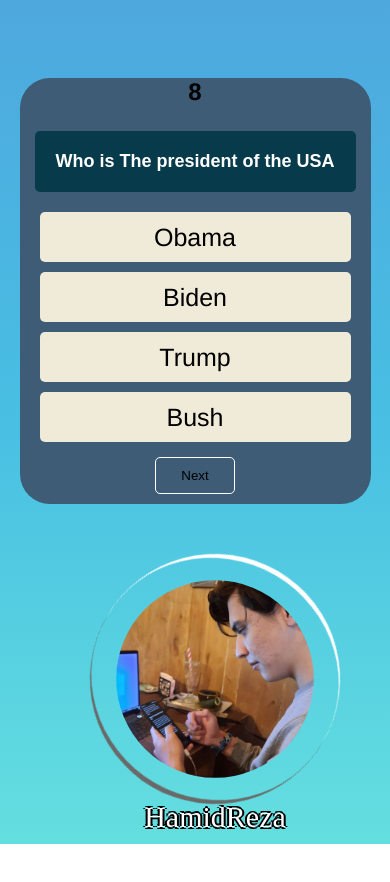
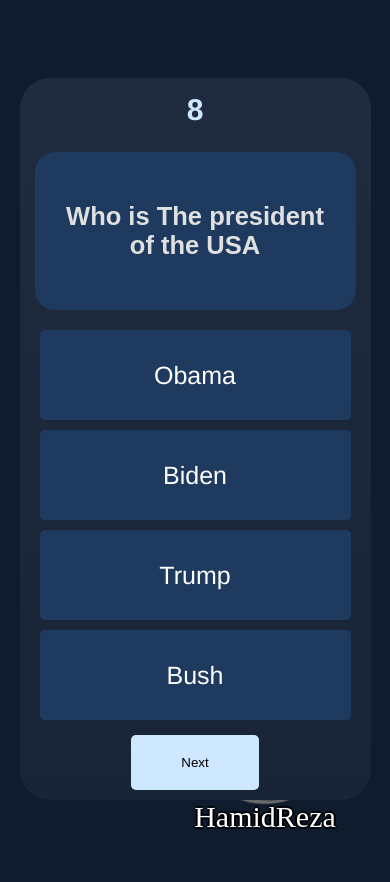
Before and after one commit to hamidrjpr2/quiz, a plain HTML site: page index.html in a window 390 px wide. Both pictures are taken after a click on the button "Start Quiz". Before the commit the page ends 844 px from the top, so only its background shows below. Drawn offline with nearby package versions, Linux system fonts and the light colour scheme; files that its build step writes are made by us from their sources.

Commit message:
Update style.scss

```diff
--- a/styles/style.scss
+++ b/styles/style.scss
@@ -4,9 +4,9 @@
   box-sizing: border-box;
 }
 
-$bg: #073b4c;
-$optionBg: #f0ebd8;
-$optionBgHover: #d1cdbe;
+$bg: #1f3a5f;
+$optionBg: #1f3a5f;
+$optionBgHover: #3d5a83;
 
 .profile {
   justify-content: end;
@@ -19,20 +19,20 @@ $optionBgHover: #d1cdbe;
   bottom: 40px;
   right: 50px;
 
-    &:hover>.outline {
+  &:hover > .outline {
     opacity: 0;
     visibility: 0;
   }
 
-    &:hover>div>.icons>a {
+  &:hover > div > .icons > a {
     offset-distance: 92%;
   }
 
-    &:hover>div>.icons>a{
+  &:hover > div > .icons > a {
     opacity: 1;
   }
 
-    >.outline {
+  > .outline {
     position: absolute;
     width: 250px;
     height: 250px;
@@ -43,27 +43,25 @@ $optionBgHover: #d1cdbe;
     border-top: 5px solid rgb(105, 105, 105);
     border-bottom: 5px solid white;
     animation: border-spin 5s infinite linear;
-        transition: .5s;
+    transition: 0.5s;
     // transform-origin: 50% 50%;
 
     @keyframes border-spin {
-
       to {
         transform: translate(-100%, -100%) rotate(360deg);
       }
     }
   }
 
-
-    >div {
+  > div {
     width: 250px;
     height: 250px;
     position: relative;
     border-radius: 50%;
     animation-fill-mode: backwards;
-        animation-name: move .5s;
+    animation-name: move 0.5s;
 
-        >.icons {
+    > .icons {
       display: flex;
       position: absolute;
       left: 50%;
@@ -74,15 +72,14 @@ $optionBgHover: #d1cdbe;
       height: 250px;
       border-radius: 50%;
 
-
-            >a {
-                transition: .4s;
+      > a {
+        transition: 0.4s;
         opacity: 0;
         color: snow;
         position: absolute;
         offset-rotate: 360deg;
         offset-distance: 0%;
-                transition: .5s;
+        transition: 0.5s;
 
         &:nth-of-type(1) {
           offset-path: path("M62.78,125H3.7c0,0-5.61-84.39,83.8-116.13");
@@ -90,46 +87,51 @@ $optionBgHover: #d1cdbe;
         }
 
         &:nth-of-type(2) {
-                    offset-path: path("M102.43,125H3.7c0,0-5.61-84.39,83.8-116.13 c0, 0, 17.15-6.61, 40.89-5.83");
+          offset-path: path(
+            "M102.43,125H3.7c0,0-5.61-84.39,83.8-116.13 c0, 0, 17.15-6.61, 40.89-5.83"
+          );
           transition-delay: 1s;
         }
 
         &:nth-of-type(3) {
-                    offset-path: path("M149.65,125H3.7c0,0-5.61-84.39,83.8-116.13 c0,0,17.15-6.61,40.89-5.83c0,0,20.83,0.11,40.87,8.21");
-                    transition-delay: .5s;
+          offset-path: path(
+            "M149.65,125H3.7c0,0-5.61-84.39,83.8-116.13 c0,0,17.15-6.61,40.89-5.83c0,0,20.83,0.11,40.87,8.21"
+          );
+          transition-delay: 0.5s;
         }
 
         &:nth-of-type(4) {
-                    offset-path: path("M188.78,125H3.7c0,0-5.61-84.39,83.8-116.13 c0,0,17.15-6.61,40.89-5.83c0,0,20.83,0.11,40.87,8.21c0,0,19.94,7.13,36.98,22.56");
+          offset-path: path(
+            "M188.78,125H3.7c0,0-5.61-84.39,83.8-116.13 c0,0,17.15-6.61,40.89-5.83c0,0,20.83,0.11,40.87,8.21c0,0,19.94,7.13,36.98,22.56"
+          );
         }
-
       }
     }
 
-        >figure {
+    > figure {
       width: 100%;
       height: 50%;
       position: absolute;
       left: 0;
       overflow: hidden;
 
-            >img {
+      > img {
         width: 100%;
         height: 100%;
       }
 
       &:nth-of-type(1) {
         top: 0%;
-                clip-path: circle(50.0% at 50% 100%);
+        clip-path: circle(50% at 50% 100%);
       }
 
       &:nth-of-type(2) {
         top: 50%;
-                clip-path: circle(50.0% at 50% 0);
+        clip-path: circle(50% at 50% 0);
       }
     }
 
-        >h3 {
+    > h3 {
       position: absolute;
       bottom: -30px;
       left: 50%;
@@ -137,105 +139,116 @@ $optionBgHover: #d1cdbe;
       font-size: 30px;
       color: white;
       font-weight: normal;
-            text-shadow: -2px 0px 0px black,
-                2px 0px 0px black,
-                0px -2px 0px black,
-                0px 2px 0px black, ;
+      text-shadow: -2px 0px 0px black, 2px 0px 0px black, 0px -2px 0px black,
+        0px 2px 0px black;
     }
   }
 }
 
 main {
   width: 100%;
-    height: 100vh;
+  min-height: 100vh;
   display: flex;
   justify-content: center;
   align-items: start;
   flex-wrap: wrap;
-    background: rgb(78,168,222);
-    background: linear-gradient(180deg, rgba(78,168,222,1) 0%, rgba(72,191,227,1) 50%, rgba(100,223,223,1) 100%);
+  background: #0f1c2e;
+  //   background: linear-gradient(
+  //     180deg,
+  //     rgba(78, 168, 222, 1) 0%,
+  //     rgba(72, 191, 227, 1) 50%,
+  //     rgba(100, 223, 223, 1) 100%
+  //   );
   padding: 20% 5%;
 
-    >.quiz-start {
+  > .quiz-start {
     font-size: 25px;
     cursor: pointer;
     width: 220px;
     height: 50px;
-        background: transparent;
-        border: 2px solid #f0ebd8;
-        transition: .4s;
+    background: #cee8ff;
+    border: 3px solid transparent;
+    transition: 0.9s ease-in;
+    border-radius: 40px;
 
     &:hover {
-            border: 2px solid transparent;
-            background: #f0ebd8;
+      color: #cee8ff;
+      background: transparent;
+      border: 3px solid #cee8ff;
     }
   }
 
-    >.container {
+  > .container {
     display: none;
-        background: #3e5c76;
+    background: linear-gradient(180deg, #1f2b3e 0%, rgb(25, 36, 54) 100%);
     backdrop-filter: blur(5px);
     border-radius: 30px;
     justify-content: center;
     flex-direction: column;
     transition: 1s ease-out;
-        margin-bottom: 40px;
+    margin-bottom: 200px;
+    position: relative;
+    z-index: 20;
 
-        >.time {
+    > .time {
+      color: #cee8ff;
+      margin-top: 15px;
+      font-size: 20px;
       text-align: center;
       font-family: "Helvetica Neue", Helvetica, sans-serif;
     }
-        >.quiz {
+    > .quiz {
       width: 100%;
       display: flex;
       justify-content: center;
       padding: 10px 15px;
       flex-wrap: wrap;
 
-            >.question {
+      > .question {
         width: 100%;
         display: flex;
         justify-content: center;
         font-family: Arial, "Helvetica Neue", Helvetica, sans-serif;
-                border-radius: 5px;
+        border-radius: 20px;
         margin: 15px 0;
-                font-size: 12px;
+        font-size: 17px;
         font-weight: lighter;
         background: $bg;
-                padding: 20px;
+        padding: 50px 20px;
         text-align: center;
 
-                >h2 {
-                    color: white;
+        > h2 {
+          color: #e0e0e0;
         }
       }
 
-            >.options {
+      > .options {
         width: 100%;
         display: flex;
         flex-wrap: wrap;
         margin-bottom: 10px;
 
-                >.option {
+        > .option {
           width: 100%;
           margin: 5px;
-                    height: 50px;
+          height: 90px;
           background: $optionBg;
           display: flex;
           justify-content: center;
           align-items: center;
           font-family: Helvetica;
           cursor: pointer;
-                    transition: .4s;
+          transition: 0.4s;
           border-radius: 5px;
           font-size: 25px;
+          color: #ffffff;
 
           &:hover {
             background: $optionBgHover;
           }
         }
 
-                >.wrong {
+        > .wrong {
           background: #ce123e;
           pointer-events: none !important;
 
@@ -244,7 +257,7 @@ main {
           }
         }
 
-                >.right {
+        > .right {
           background: #06d6a0;
           pointer-events: none !important;
 
@@ -253,7 +266,7 @@ main {
           }
         }
 
-                >.timeout {
+        > .timeout {
           background: #ffd166;
           pointer-events: none !important;
 
@@ -263,15 +276,15 @@ main {
         }
       }
 
-            >.buttons {
+      > .buttons {
         width: 100%;
         display: flex;
         justify-content: space-evenly;
 
-                >button {
-                    border: 1px solid white;
-                    background: none;
-                    padding: 10px 25px;
+        > button {
+          border: none;
+          background: #cee8ff;
+          padding: 20px 50px;
           border-radius: 5px;
           cursor: pointer;
         }
@@ -284,6 +297,62 @@ main {
 .not-chosen {
   pointer-events: none !important;
   background: gray !important;
+}
+
+@media only screen and (max-width: 768px) {
+  .profile {
+    width: 150px;
+    height: 150px;
+    > .outline {
+      width: 150px;
+      height: 150px;
+    }
+    > div {
+      width: 150px;
+      height: 150px;
+
+      > .icons {
+        left: 60%;
+        width: 150px;
+        height: 150px;
+
+        > a {
+          // top: -50%;
+          // left: -50%;
+          font-size: 22px;
+          &:nth-of-type(1) {
+            offset-path: path(
+              "M 60.39 62.5 H 1.85 c 0 0 -5.805 -55.195 30.1464 -57.6856"
+            );
+            transition-delay: 1.5s;
+          }
+
+          &:nth-of-type(2) {
+            offset-path: path(
+              "M 60.39 62.5 H 1.85 c 0 0 -5.805 -55.195 57.1464 -64.6856"
+            );
+            // offset-path: path("M 100.215 62.5 H 1.85 c 0 0 -2.805 -42.195 41.9 -58.065 c 0 0 8.575 -3.305 16.2107 -2.9486");
+            transition-delay: 1s;
+          }
+
+          &:nth-of-type(3) {
+            offset-path: path(
+              "M 60.39 62.5 H 1.85 c 0 0 -5.805 -55.195 84.1464 -64.6856"
+            );
+            // offset-path: path("M 140.825 62.5 H 1.85 c 0 0 -2.805 -42.195 41.9 -58.065 c 0 0 8.575 -3.305 20.445 -2.915 c 0 0 10.415 0.055 22.8082 3.9295");
+            transition-delay: 0.5s;
+          }
+
+          &:nth-of-type(4) {
+            offset-path: path(
+              "M 60.39 62.5 H 1.85 c 0 0 -5.805 -55.195 111.1464 -57.6856"
+            );
+            // offset-path: path("M 180.39 62.5 H 1.85 c 0 0 -2.805 -42.195 41.9 -58.065 c 0 0 8.575 -3.305 20.445 -2.915 c 0 0 10.415 0.055 20.435 4.105 c 0 0 9.97 3.565 27.3342 11.9924");
+          }
+        }
+      }
+    }
+  }
 }
 
 /* Medium devices (landscape tablets, 768px and up) */
```
Lines whose indentation alone changed are shown as unchanged.
